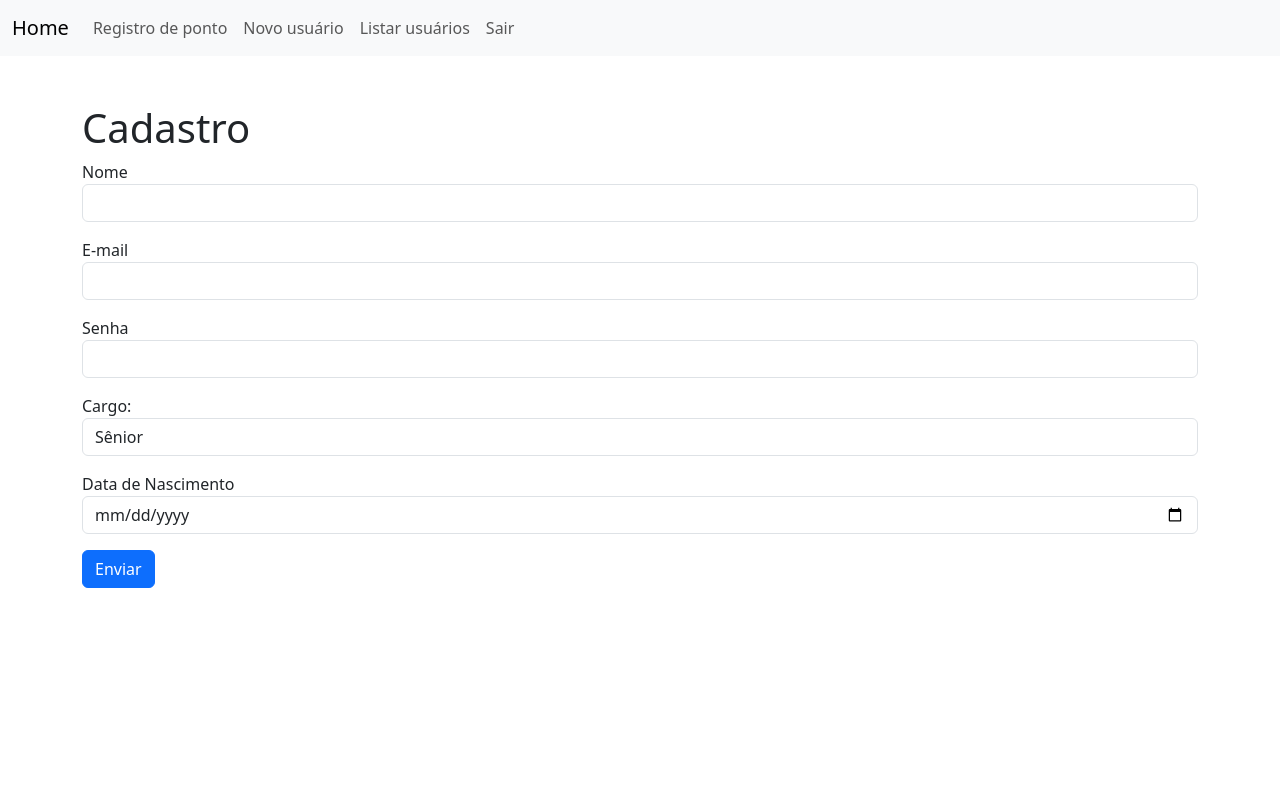
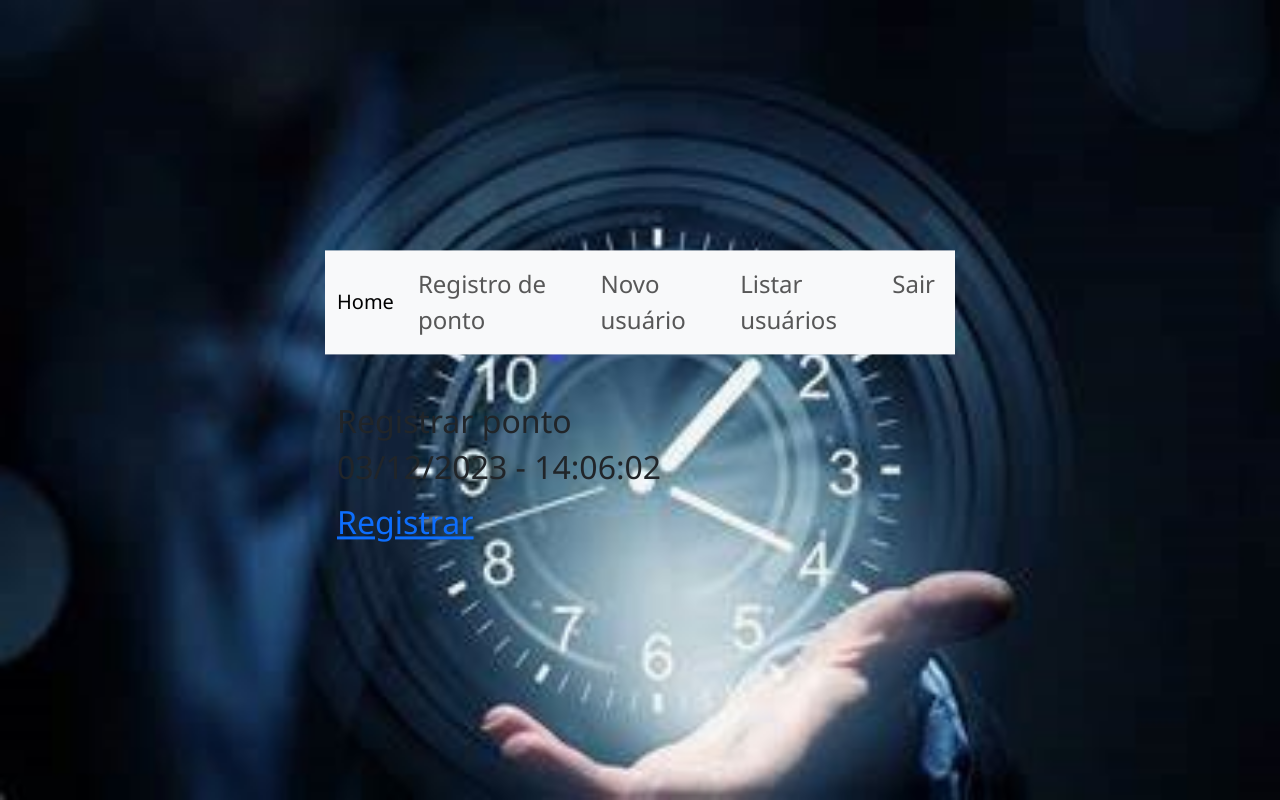
Before and after one commit to Fujikakombi/projetoControledeponto, a PHP site: page /?page=registro in a window 1280 px wide. Run offline with PHP 8.4, Linux system fonts and the light colour scheme; a user stored in the database is signed in; data comes from the database, SQL or seed files in the repository.

Commit message:
Terceiro commit

```diff
--- a/config.php
+++ b/config.php
@@ -16,3 +16,5 @@ date_default_timezone_set('America/Sao_Paulo');
 
 //UFT8
 mysqli_set_charset($connect, 'utf8');
+
+?>
--- a/index.php
+++ b/index.php
@@ -18,6 +18,7 @@ if (!empty($_SESSION["id"])) {
     <meta name="viewport" content="width=device-width, initial-scale=1">
     <title>Cadastro</title>
     <link href="css/bootstrap.min.css" rel="stylesheet">
+    <link rel="stylesheet" href="registro.css">
 </head>
 
 <body>
--- /dev/null
+++ b/registro.css
@@ -0,0 +1,74 @@
+@charset "UTF-8";
+
+.mb-3 {
+width: 300px; /* largura desejada */
+margin: 0 auto; /* margens automáticas */
+background-color: rgba(211, 211, 211, 0);
+}
+
+.btn-primabtnry {
+
+width: 300px; /* largura desejada */
+margin: 0 auto; /* margens automáticas */
+background-color: rgba(236, 226, 226, 0);
+display: flex;
+align-items: center;
+justify-content: center;
+
+}
+
+
+body {
+    background-image: url('imagens/Ponto.jpg');
+    background-repeat: no-repeat;
+    background-size: cover;
+    background-attachment: fixed;
+    padding: 5px;
+
+display: flex;
+flex-direction: column;
+flex-wrap: nowrap;
+justify-content: center;
+align-items: center;
+position: absolute;
+top: 50%;
+left: 50%;
+transform: translate(-50%, -50%);
+font-family: 'Segoe UI', Tahoma, Geneva, Verdana, sans-serif;
+font-size: x-large;
+
+}
+
+.btn-primabtnry:hover {
+color: rgb(75, 54, 54);
+}
+
+.dropdown-item {
+font-size: 0.7em;
+color: black;
+margin-left: 60px;
+}
+
+.form-control {
+font-size: 1em;
+opacity: 0.8;
+}
+
+.form-label {
+    color: #030303;
+    Font-weight: bold;
+}
+
+.demo_wrap img {
+    position: absolute;
+    left: 0;
+    top: 0;
+    width: 100%;
+    height: auto;
+    opacity: 0.6;
+}
+
+.title{
+    margin-bottom: 50px;
+    color: #03080F;
+}
--- a/registroponto.php
+++ b/registroponto.php
@@ -1,38 +1,47 @@
-<h1>Cadastro</h1>
+<?php
 
-<form form action="?page=salvar" method="POST">
-    <input type="hidden" name="acao" value="cadastrar">
-    <div class="mb-3">
-        <label>Nome</label>
-        <input type="text" name="nome" class="form-control">
-    </div>
+date_default_timezone_set('America/Sao_Paulo');
 
-    <div class="mb-3">
-        <label>E-mail</label>
-        <input type="email" name="email" class="form-control">
-    </div>
+?>
 
-    <div class="mb-3">
-        <label>Senha</label>
-        <input type="password" name="senha" class="form-control">
-    </div>
+<!DOCTYPE html>
+<html lang="pt-br">
 
-    <div class="mb-3">
-    <label for="cargo">Cargo:</label>
-    <select name="cargo" id="cargo" class="form-control">
-        <option value="senior">Sênior</option>
-        <option value="pleno">Pleno</option>
-        <option value="junior">Júnior</option>
-    </select>
-</div>
+<head>
+    <meta charset="utf-8">
+    <title>TrabalhoWeverton</title>
+</head>
+
+<body>
+    <h2>Registrar ponto<h2>
+     <?php
+     if(isset($SESSION['msg'])){
+        echo $SESSION['msg'];
+        unset($SESSION['msg']);
+     }
+
+     ?>
+
+    <p id="horario"><?php echo date("d/m/Y H:i:s"); ?></p>
+
+    <a href="registrar.php">Registrar</a><br>
 
 
-    <div class="mb-3">
-        <label>Data de Nascimento</label>
-        <input type="date" name="data_nasc" class="form-control">
-    </div>
+    <script>
+        //var apHorario = document.getElementById("horario");
 
-    <div class="mb-3">
-        <button type="submit" class="btn btn-primary">Enviar</button>
-    </div>
-</form>
+        function atualizarHorario() {
+            var data = new Date().toLocaleString("pt-br", {
+                timeZone: "America/Sao_Paulo"
+            });
+            //var formatarData = data.replace(", ", " - ");
+            //apHorario.innerHTML = formatarData;
+            document.getElementById("horario").innerHTML = data.replace(", ", " - ");
+        }
+
+        setInterval(atualizarHorario, 1000);
+    </script>
+
+</body>
+
+</html>
```
Also changed, not shown: conexaoponto.php (added, +20 -0 lines), listarUsuario.php (+6 -6 lines), registrar.php (added, +135 -0 lines), imagens/OIP.jpg (added), imagens/PNG.jpg (added), imagens/Ponto.jpg (added).
